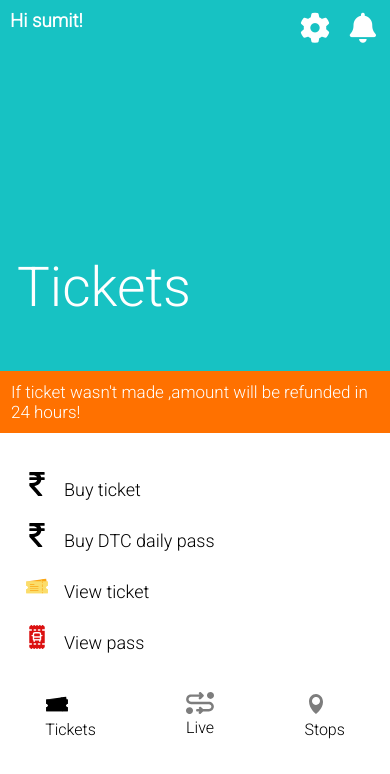
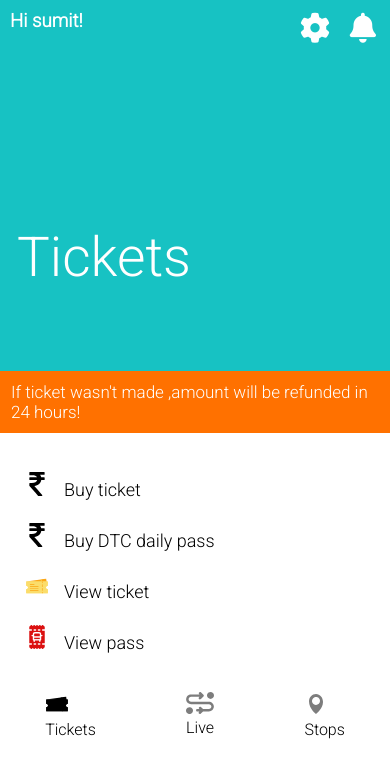
Before and after one commit to vishwakarmasumit/bus-app, a plain HTML site: page index.html in a window 390 px wide. Drawn offline with Linux system fonts and the light colour scheme.

Commit message:
Add files via upload

```diff
--- a/index.css
+++ b/index.css
@@ -8,7 +8,7 @@
     /* display: none; */
 }
 
-@media only screen  and (max-width:767px) {
+@media only screen  and (max-width:770px) {
 
     /* .container { display: none;} */
 body{
@@ -24,7 +24,7 @@ body{
     }
     .ticket {
         position: relative;
-        top: 255px;
+        top: 225px;
         color: white;
         left: 17px;
         font-size: 55px;
```
